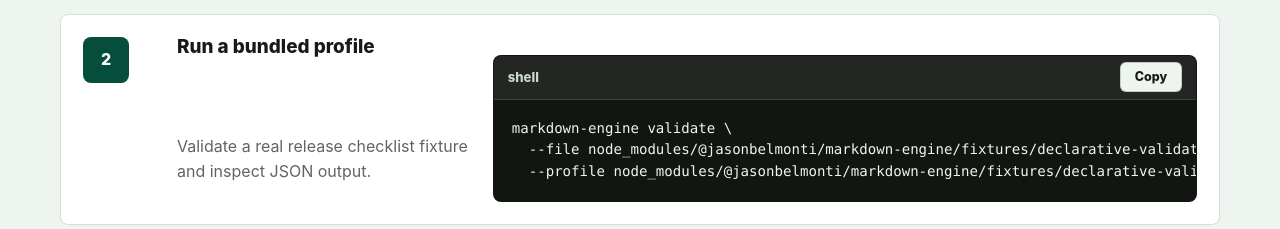
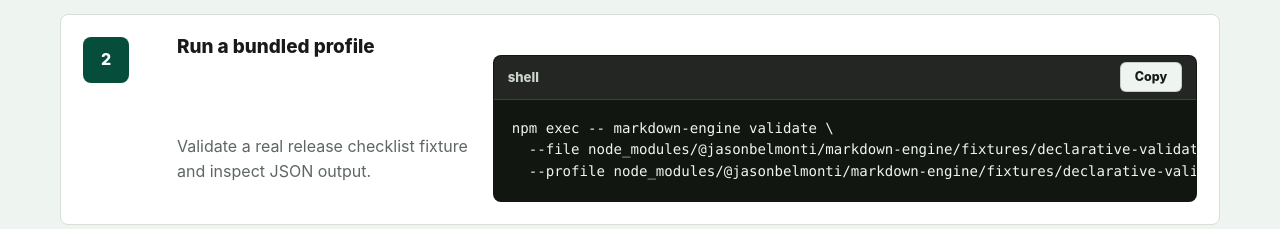
Before and after one commit to jasonbelmonti/markdown-engine, a website: page docs/index.html in a window 1280 px wide. Shown: the part 4100-4329 px from the top of the page. Drawn offline with Linux system fonts and the light colour scheme.

Commit message:
Use npm exec in site quickstart

```diff
--- a/docs/index.html
+++ b/docs/index.html
@@ -343,7 +343,7 @@ has the required sections, handoff links, and risk tracking details.</code></pre
                     Copy
                   </button>
                 </div>
-                <pre><code id="cli-code">markdown-engine validate \
+                <pre><code id="cli-code">npm exec -- markdown-engine validate \
   --file node_modules/@jasonbelmonti/markdown-engine/fixtures/declarative-validation/examples/release-checklist/pass.md \
   --profile node_modules/@jasonbelmonti/markdown-engine/fixtures/declarative-validation/examples/release-checklist/profile.yaml</code></pre>
               </div>
```
